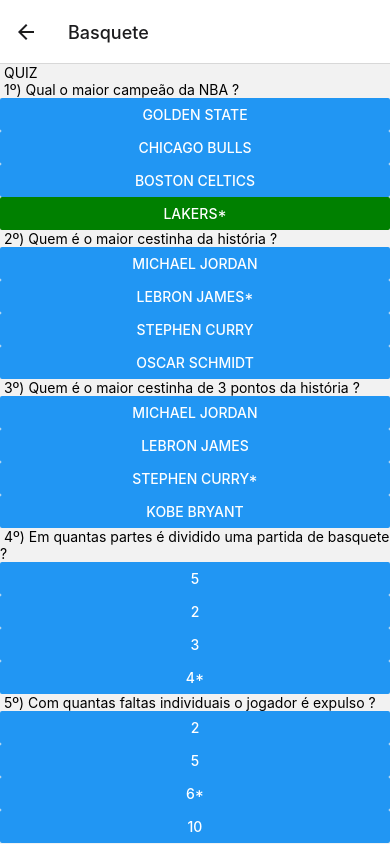
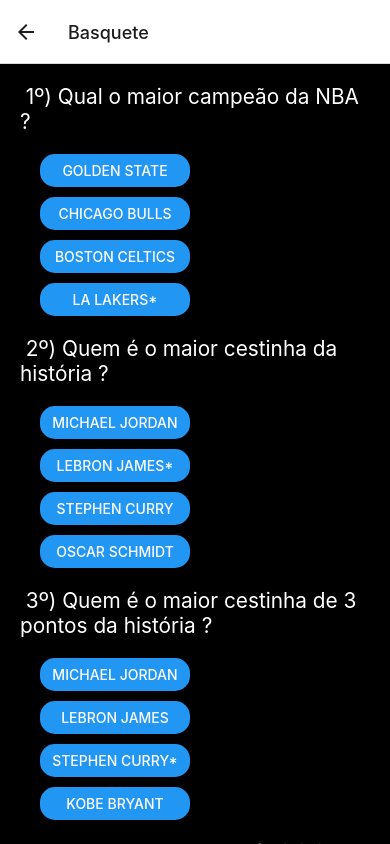
Before and after one commit to nosepato/app-mobile, a React Native app in the folder reactNativeAppModel/: screen /Basquete in a window 390 px wide. Built offline with nearby package versions, Linux system fonts and the light colour scheme.

Commit message:
update style 2.0

```diff
--- a/reactNativeAppModel/screens/AboutScreen.jsx
+++ b/reactNativeAppModel/screens/AboutScreen.jsx
@@ -3,12 +3,24 @@
 
 const AboutScreen = () => {
   return (
-    <View>
-      <Text>Este é um projeto modelo de aprendizado para utilização do react native e suas ferramentas essenciais.</Text>
+    <View style={styles.container}>
+      <Text style={styles.text}>Quiz desenvolvido por Felipe Pinho, Luan Thiago, Luiz Fellipe.</Text>
     </View>
   )
 }
 
 export default AboutScreen
 
-const styles = StyleSheet.create({})
+const styles = StyleSheet.create({
+container: {
+    flex: 1,
+    alignItems: 'left',
+    padding: 20,
+    backgroundColor: 'black'
+},
+text: {
+  fontSize: '1.3em',
+  textAlign: 'center',
+  color: 'white'
+}
+})
--- a/reactNativeAppModel/screens/BasqueteScreen.jsx
+++ b/reactNativeAppModel/screens/BasqueteScreen.jsx
@@ -6,63 +6,123 @@
   return (
     <ScrollView>
     <View style={styles.container}>
-      <View>
-       <Text> QUIZ </Text>
+       <View>
+       <Text style={styles.text}> 1º) Qual o maior campeão da NBA ? </Text>
+       </View>
+
+       <View style={styles.buttonContainer}>
+       <View style={[styles.viewButton, {flex: 1}]}>
+       <Button title='Golden State'/>
+       </View>
+       <View style={styles.space}></View>
+       <View style={[styles.viewButton, {flex: 1}]}>
+       <Button title='Chicago Bulls'/>
+       </View>
+       <View style={styles.space}></View>
+       <View style={[styles.viewButton, {flex: 1}]}>
+       <Button title='Boston Celtics'/>
+       </View>
+       <View style={styles.space}></View>
+       <View style={[styles.viewButton, {flex: 1}]}>
+       <Button title='LA Lakers*'/>
+       </View>
        </View>
 
        <View>
-       <Text> 1º) Qual o maior campeão da NBA ? </Text>
+       <Text style={styles.text}> 2º) Quem é o maior cestinha da história ? </Text>
+       </View>
+
+       <View style={styles.buttonContainer}>
+       <View style={[styles.viewButton, {flex: 1}]}>
+       <Button title='Michael Jordan'/>
+       </View>
+       <View style={styles.space}></View>
+       <View style={[styles.viewButton, {flex: 1}]}>
+       <Button title='Lebron James*'/>
+       </View>
+       <View style={styles.space}></View>
+       <View style={[styles.viewButton, {flex: 1}]}>
+       <Button title='Stephen Curry'/>
+       </View>
+       <View style={styles.space}></View>
+       <View style={[styles.viewButton, {flex: 1}]}>
+       <Button title='Oscar Schmidt'/>
+       </View>
        </View>
 
        <View>
-       <Button title='Golden State'/>
-       <Button title='Chicago Bulls'/>
-       <Button title='Boston Celtics'/>
-       <Button title='Lakers*' color="green"/>
+       <Text style={styles.text}> 3º) Quem é o maior cestinha de 3 pontos da história ? </Text>
+       </View>
+
+       <View style={styles.buttonContainer}>
+       <View style={[styles.viewButton, {flex: 1}]}>
+       <Button title='Michael Jordan'/>
+       </View>
+       <View style={styles.space}></View>
+       <View style={[styles.viewButton, {flex: 1}]}>
+       <Button title='Lebron James'/>
+       </View>
+       <View style={styles.space}></View>
+       <View style={[styles.viewButton, {flex: 1}]}>
+       <Button title='Stephen Curry*'/>
+       </View>
+       <View style={styles.space}></View>
+       <View style={[styles.viewButton, {flex: 1}]}>
+       <Button title='Kobe Bryant'/>
+       </View>
        </View>
 
        <View>
-       <Text> 2º) Quem é o maior cestinha da história ? </Text>
+       <Text style={styles.text}> 4º) Em quantas partes é dividido uma partida de basquete ? </Text>
+       </View>
+       <View style={styles.buttonContainer}>
+       <View style={[styles.viewButton, {flex: 1}]}>
+       <Button title='5'/>
+       </View>
+       <View style={styles.space}></View>
+       <View style={[styles.viewButton, {flex: 1}]}>
+       <Button title='2'/>
+       </View>
+       <View style={styles.space}></View>
+       <View style={[styles.viewButton, {flex: 1}]}>
+       <Button title='3'/>
+       </View>
+       <View style={styles.space}></View>
+       <View style={[styles.viewButton, {flex: 1}]}>
+       <Button title='4*'/>
+       </View>
        </View>
 
        <View>
-       <Button title='Michael Jordan'/>
-       <Button title='Lebron James*'/>
-       <Button title='Stephen Curry'/>
-       <Button title='Oscar Schmidt'/>
+       <Text style={styles.text}> 5º) Com quantas faltas individuais o jogador é expulso ? </Text>
        </View>
 
-       <View>
-       <Text> 3º) Quem é o maior cestinha de 3 pontos da história ? </Text>
+       <View style={styles.buttonContainer}>
+       <View style={[styles.viewButton, {flex: 1}]}>
+       <Button title='2'/>
+       </View>
+       <View style={styles.space}></View>
+       <View style={[styles.viewButton, {flex: 1}]}>
+       <Button title='5'/>
+       </View>
+       <View style={styles.space}></View>
+       <View style={[styles.viewButton, {flex: 1}]}>
+       <Button title='6*'/>
+       </View>
+       <View style={styles.space}></View>
+       <View style={[styles.viewButton, {flex: 1}]}>
+       <Button title='10'/>
+       </View>
+       <View style={styles.space}></View>
+       <View style={styles.space}></View>
+       <View style={styles.space}></View>
+       <View style={styles.space}></View>
        </View>
 
-       <View>
-       <Button title='Michael Jordan'/>
-       <Button title='Lebron James'/>
-       <Button title='Stephen Curry*'/>
-       <Button title='Kobe Bryant'/>
-       </View>
-
-       <View>
-       <Text> 4º) Em quantas partes é dividido uma partida de basquete ? </Text>
-       </View>
-
-       <View>
-       <Button title='5'/>
-       <Button title='2'/>
-       <Button title='3'/>
-       <Button title='4*'/>
-       </View>
-
-       <View>
-       <Text> 5º) Com quantas faltas individuais o jogador é expulso ? </Text>
-       </View>
-
-       <View>
-       <Button title='2'/>
-       <Button title='5'/>
-       <Button title='6*'/>
-       <Button title='10'/>
+       <View style={[styles.viewButtonFinish, {flex:1}]}>
+        <Button
+          title='Finalizar'
+          onPress={() => {navigation.navigate("home")}}/>
        </View>
 
     </View>
@@ -72,4 +132,33 @@
 
 export default BasqueteScreen
 
-const styles = StyleSheet.create({})
+const styles = StyleSheet.create({
+container: {
+    flex: 1,
+    alignItems: 'left',
+    padding: 20,
+    backgroundColor: 'black'
+},
+text: {
+    fontSize: '1.3em',
+    textAlign: 'left',
+    color: 'white'
+},
+buttonContainer: {
+    alignItems: 'left',
+    padding: 20
+},
+viewButton: {
+    width: 150,
+    borderRadius: 15,
+    overflow: 'hidden'
+},
+viewButtonFinish: {
+    alignItems: 'center',
+    borderRadius: 15,
+    overflow: 'hidden'
+},
+space: {
+    height: 10
+}
+})
--- a/reactNativeAppModel/screens/FutebolScreen.jsx
+++ b/reactNativeAppModel/screens/FutebolScreen.jsx
@@ -1,77 +1,166 @@
 import { StyleSheet, Text, View, Button } from 'react-native'
 import React from 'react'
-import { ScrollView } from 'react-native-web'
+import { ImageBackground, ScrollView } from 'react-native-web'
 
 const FutebolScreen = () => {
   return (
     <ScrollView>
     <View style={styles.container}>
-      <View>
-       <Text> QUIZ </Text>
+
+       <View>
+       <Text style={styles.text}> 1º) Qual o maior campeão da Uefa Champions League ? </Text>
+       </View>
+
+       <View style={styles.buttonContainer}>
+       <View style={[styles.viewButton, {flex: 1}]}>
+       <Button title='Bayer de Munique'/>
+       </View>
+       <View style={styles.space}></View>
+       <View style={[styles.viewButton, {flex: 1}]}>
+       <Button title='Liverpool'/>
+       </View>
+       <View style={styles.space}></View>
+       <View style={[styles.viewButton, {flex: 1}]}>
+       <Button title='Real Madrid*'/>
+       </View>
+       <View style={styles.space}></View>
+       <View style={[styles.viewButton, {flex: 1}]}>
+       <Button title='Milan'/>
+       </View>
        </View>
 
        <View>
-       <Text> 1º) Qual o maior campeão da Uefa Champions League ? </Text>
+       <Text style={styles.text}> 2º) Qual o maior campeão da Copa do Mundo ? </Text>
+       </View>
+
+       <View style={styles.buttonContainer}>
+       <View style={[styles.viewButton, {flex: 1}]}>
+       <Button title='Argentina'/>
+       </View>
+       <View style={styles.space}></View>
+       <View style={[styles.viewButton, {flex: 1}]}>
+       <Button title='Itália'/>
+       </View>
+       <View style={styles.space}></View>
+       <View style={[styles.viewButton, {flex: 1}]}>
+       <Button title='Alemanha*'/>
+       </View>
+       <View style={styles.space}></View>
+       <View style={[styles.viewButton, {flex: 1}]}>
+       <Button title='Brasil*'/>
+       </View>
        </View>
 
        <View>
-       <Button title='Bayer de Munique'/>
-       <Button title='Liverpool'/>
-       <Button title='Real Madrid*'/>
-       <Button title='Milan'/>
+       <Text style={styles.text}> 3º) Qual o maior campeão da Libertadores ? </Text>
+       </View>
+
+       <View style={styles.buttonContainer}>
+       <View style={[styles.viewButton, {flex: 1}]}>
+       <Button title='Boca Juniors'/>
+       </View>
+       <View style={styles.space}></View>
+       <View style={[styles.viewButton, {flex: 1}]}>
+       <Button title='Palmeiras'/>
+       </View>
+       <View style={styles.space}></View>
+       <View style={[styles.viewButton, {flex: 1}]}>
+       <Button title='River Plate'/>
+       </View>
+       <View style={styles.space}></View>
+       <View style={[styles.viewButton, {flex: 1}]}>
+       <Button title='Independiente*'/>
+       </View>
        </View>
 
        <View>
-       <Text> 2º) Qual o maior campeão da Copa do Mundo ? </Text>
+       <Text style={styles.text}> 4º) Quantos jogadores cada time podem ter em campo ? </Text>
+       </View>
+
+       <View style={styles.buttonContainer}>
+       <View style={[styles.viewButton, {flex: 1}]}>
+       <Button title='11*'/>
+       </View>
+       <View style={styles.space}></View>
+       <View style={[styles.viewButton, {flex: 1}]}>
+       <Button title='10'/>
+       </View>
+       <View style={styles.space}></View>
+       <View style={[styles.viewButton, {flex: 1}]}>
+       <Button title='22'/>
+       </View>
+       <View style={styles.space}></View>
+       <View style={[styles.viewButton, {flex: 1}]}>
+       <Button title='12'/>
+       </View>
        </View>
 
        <View>
-       <Button title='Argentina'/>
-       <Button title='Itália'/>
-       <Button title='Alemanha'/>
-       <Button title='Brasil*'/>
+       <Text style={styles.text}> 5º) Com quantos cartões amarelos o jogador é expulso de campo ? </Text>
        </View>
 
-       <View>
-       <Text> 3º) Qual o maior campeão da Libertadores ? </Text>
+       <View style={styles.buttonContainer}>
+       <View style={[styles.viewButton, {flex: 1}]}>
+       <Button title='4'/>
+       </View>
+       <View style={styles.space}></View>
+       <View style={[styles.viewButton, {flex: 1}]}>
+       <Button title='2*'/>
+       </View>
+       <View style={styles.space}></View>
+       <View style={[styles.viewButton, {flex: 1}]}>
+       <Button title='3'/>
+       </View>
+       <View style={styles.space}></View>
+       <View style={[styles.viewButton, {flex: 1}]}>
+       <Button title='1'/>
+       </View>
+       <View style={styles.space}></View>
+       <View style={styles.space}></View>
+       <View style={styles.space}></View>
+       <View style={styles.space}></View>
        </View>
 
-       <View>
-       <Button title='Boca Juniors'/>
-       <Button title='Palmeiras'/>
-       <Button title='River Plate'/>
-       <Button title='Independiente*'/>
+       <View style={[styles.viewButtonFinish, {flex:1}]}>
+        <Button
+          title='Finalizar'
+          onPress={() => {navigation.navigate("home")}}/>
        </View>
 
-       <View>
-       <Text> 4º) Quantos jogadores cada time podem ter em campo ? </Text>
-       </View>
-
-       <View>
-       <Button title='11*'/>
-       <Button title='10'/>
-       <Button title='22'/>
-       <Button title='12'/>
-       </View>
-
-       <View>
-       <Text> 5º) Com quantos cartões amarelos o jogador é expulso de campo ? </Text>
-       </View>
-
-       <View>
-       <Button title='4'/>
-       <Button title='2*'/>
-       <Button title='3'/>
-       <Button title='1'/>
-       </View>
     </View>
     </ScrollView>
-
   )
 }
 
 export default FutebolScreen
 
 const styles = StyleSheet.create({
-
+container: {
+    flex: 1,
+    alignItems: 'left',
+    padding: 20,
+    backgroundColor: 'black'
+},
+text: {
+    fontSize: '1.3em',
+    textAlign: 'left',
+    color: 'white'
+},
+buttonContainer: {
+    alignItems: 'left',
+    padding: 20
+},
+viewButton: {
+    width: 150,
+    borderRadius: 15,
+    overflow: 'hidden'
+},
+viewButtonFinish: {
+  alignItems: 'center',
+  borderRadius: 15,
+  overflow: 'hidden'
+},
+space: {
+    height: 10
+}
 })
--- a/reactNativeAppModel/screens/HomeScreen.jsx
+++ b/reactNativeAppModel/screens/HomeScreen.jsx
@@ -9,20 +9,26 @@
             <Text style={styles.text}>Bem vindo ao Quiz!</Text>
             <Text style={styles.text}>Selecione uma das categorias abaixo</Text>
             <View style={styles.buttonContainer}>
+                <View style={[styles.viewButton, {flex: 1}]}>
                 <Button
                 title='Futebol'
-                onPress={() => {navigation.navigate("Futebol")}} style={styles.button}
+                onPress={() => {navigation.navigate("Futebol")}}
                 />
+                </View>
                 <View style={styles.space}></View>
+                <View style={[styles.viewButton, {flex: 1}]}>
                 <Button
                 title='Basquete'
-                onPress={() => {navigation.navigate("Basquete")}} style={styles.button}
+                onPress={() => {navigation.navigate("Basquete")}}
                 />
+                </View>
                 <View style={styles.space}></View>
+                <View style={[styles.viewButton, {flex: 1}]}>
                 <Button
                 title='Sobre'
-                onPress={() => {navigation.navigate("Sobre")}} style={styles.button}
+                onPress={() => {navigation.navigate("Sobre")}}
                 />
+            </View>
             </View>
         </View>
     )
@@ -35,17 +41,21 @@
         flex: 1,
         alignItems: 'center',
         padding: 20,
+        backgroundColor: 'black'
     },
     text: {
         fontSize: '1.5em',
         textAlign: 'center',
+        color: 'white'
     },
     buttonContainer: {
         alignItems: 'center',
         padding: 20
     },
-    button: {
-        marginBottom: 10
+    viewButton: {
+        width: 150,
+        borderRadius: 15,
+        overflow: 'hidden'
     },
     space: {
         height: 10
```
Also changed, not shown: 2 other files (tests, documents, lock files or other folders).
